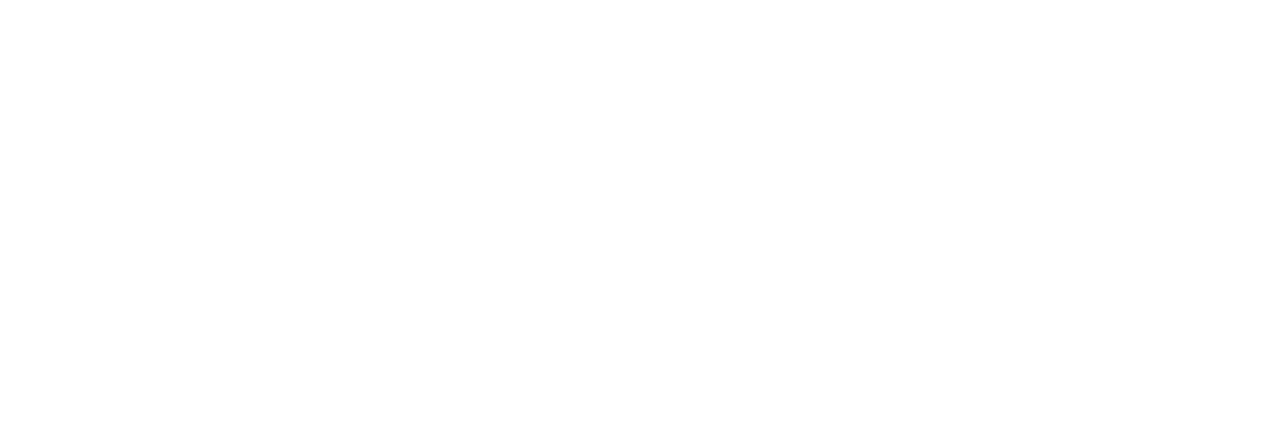
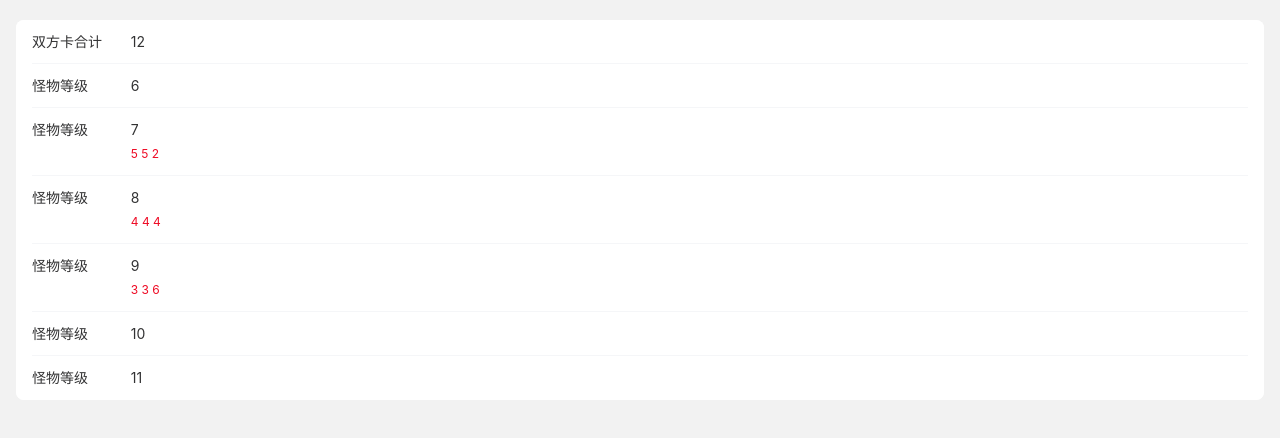
Before and after one commit to zj874/dapao, a plain HTML site: page index.html in a window 1280 px wide. Drawn offline with Linux system fonts and the light colour scheme; the site is published under a folder, as on GitHub Pages, so addresses that start at the root find nothing.

Commit message:
change page

```diff
--- a/index.html
+++ b/index.html
@@ -2,12 +2,12 @@
 <html lang="en">
   <head>
     <meta charset="UTF-8" />
-    <link rel="icon" type="image/svg+xml" href="/vite.svg" />
-    <link rel="stylesheet" href="/css/base.css" />
+    <link rel="icon" type="image/svg+xml" href="./vite.svg" />
+    <link rel="stylesheet" href="./css/base.css" />
     <meta name="viewport" content="width=device-width, initial-scale=1.0" />
     <title>打炮计算器</title>
-    <script type="module" crossorigin src="/assets/index-vErmxypS.js"></script>
-    <link rel="stylesheet" crossorigin href="/assets/index-B9tEL1Sn.css">
+    <script type="module" crossorigin src="./assets/index-vErmxypS.js"></script>
+    <link rel="stylesheet" crossorigin href="./assets/index-B9tEL1Sn.css">
   </head>
   <body>
     <div id="app"></div>
```
